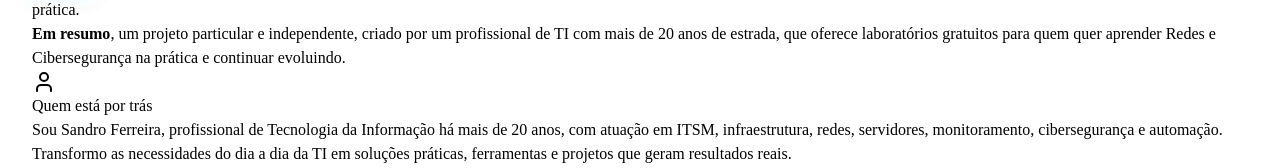
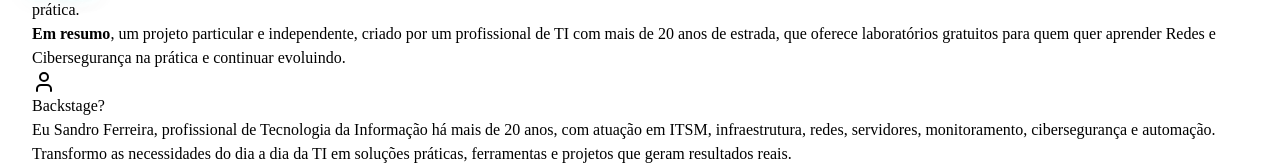
Before and after one commit to sandronsk1977-creator/sf-cyber, a React (Vite) app in the folder client/: page /sobre in a window 1280 px wide. Shown: the part 218-386 px from the top of the page. Built offline with nearby package versions, Linux system fonts and the light colour scheme.

Commit message:
Update section title and introductory text

```diff
--- a/client/src/pages/Sobre.tsx
+++ b/client/src/pages/Sobre.tsx
@@ -107,10 +107,10 @@ export default function Sobre() {
             <section>
               <h2 className="text-xl font-extrabold text-white mb-3 flex items-center gap-2">
                 <User className="w-5 h-5 text-cyan-400" />
-                Quem está por trás
+                Backstage?
               </h2>
               <p className="text-slate-400 text-sm leading-relaxed">
-                Sou <span className="text-white font-semibold">Sandro Ferreira</span>, profissional
+                Eu <span className="text-white font-semibold">Sandro Ferreira</span>, profissional
                 de Tecnologia da Informação há mais de 20 anos, com atuação em ITSM,
                 infraestrutura, redes, servidores, monitoramento, cibersegurança e automação.
                 Transformo as necessidades do dia a dia da TI em soluções práticas, ferramentas e
```
